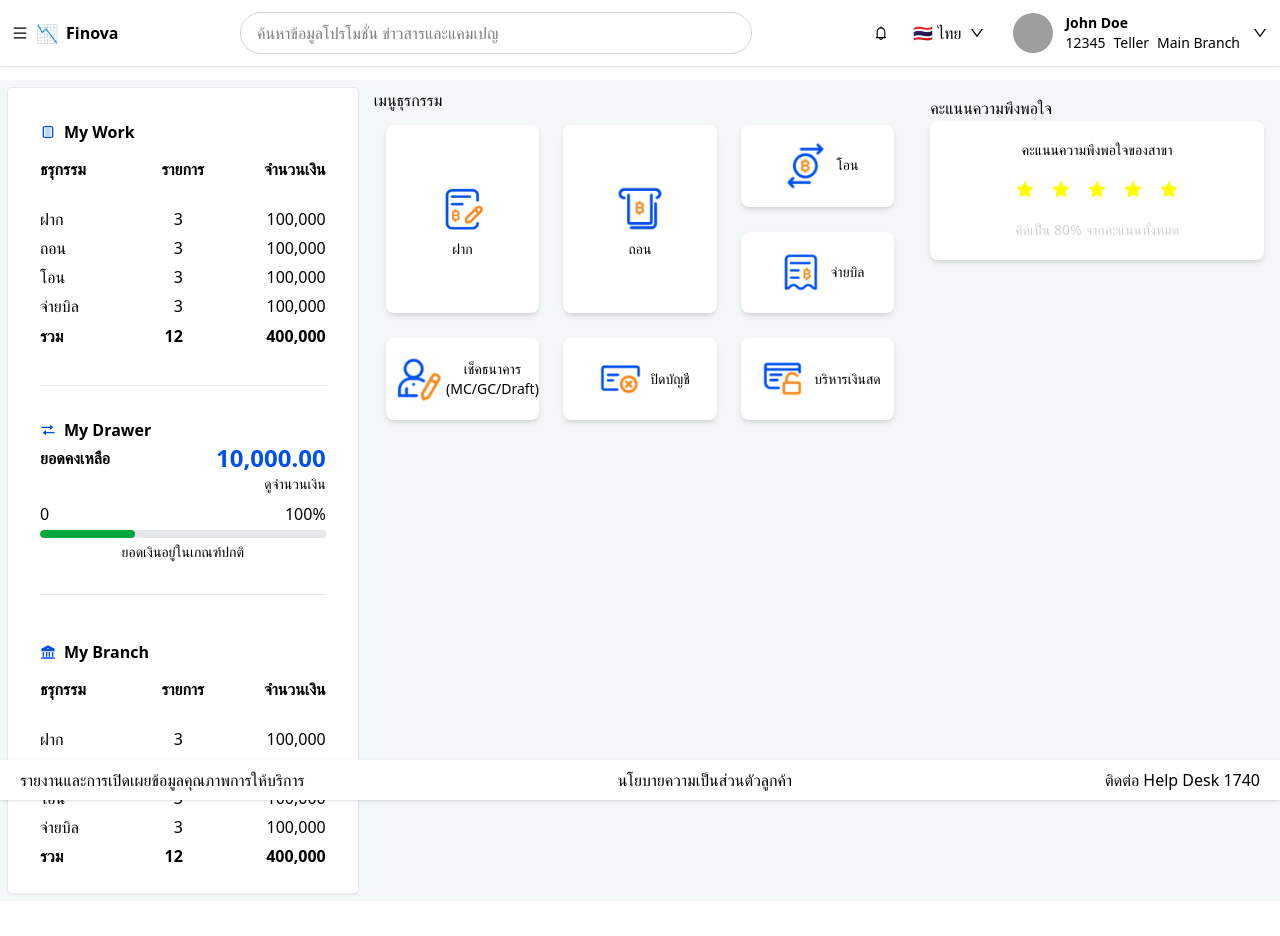
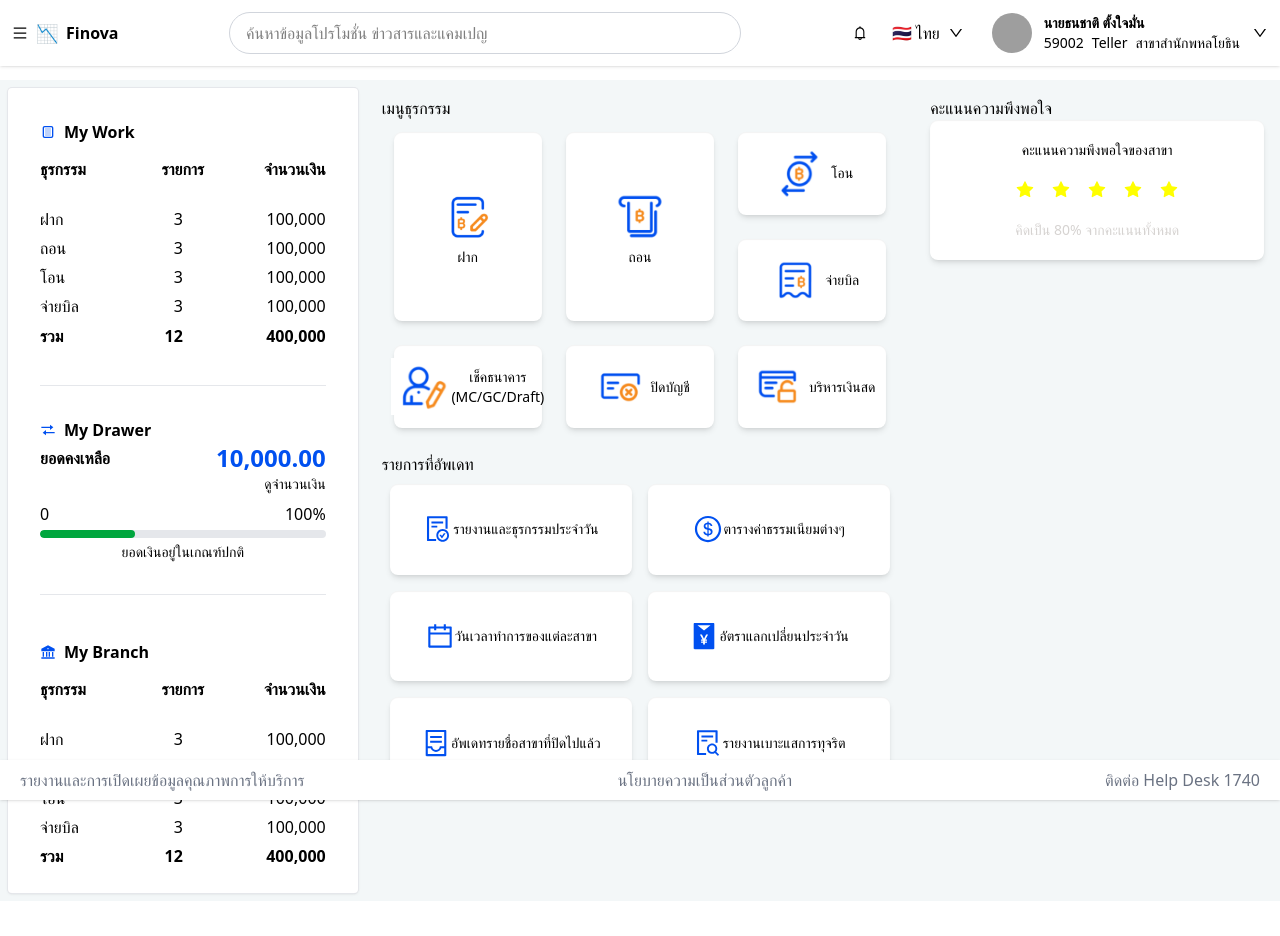
Before and after one commit to Infanna/finova-lab, a React (Vite) app in the folder client/: page / in a window 1280 px wide. Shown: the top 936 px of the page. Built offline with nearby package versions, Linux system fonts and the light colour scheme; grey boxes are pictures that could not be loaded.

Commit message:
update daily update component

```diff
--- a/client/src/components/Button/Button.tsx
+++ b/client/src/components/Button/Button.tsx
@@ -5,9 +5,16 @@ type ButtonProps = {
   onClick: () => void;
   icon?: string;
   style?: React.CSSProperties;
+  iconReact?: React.ReactNode;
 };
 
-const Button: React.FC<ButtonProps> = ({ label, onClick, icon, style }) => {
+const Button: React.FC<ButtonProps> = ({
+  label,
+  onClick,
+  icon,
+  style,
+  iconReact,
+}) => {
   const [isTall, setIsTall] = useState(false);
   const buttonRef = useRef<HTMLButtonElement>(null);
 
@@ -35,6 +42,7 @@ const Button: React.FC<ButtonProps> = ({ label, onClick, icon, style }) => {
         {icon && (
           <img src={icon} className="w-15 h-15 object-contain" alt="My Icon" />
         )}
+        {iconReact && <div className="text-ttb-blue text-3xl">{iconReact}</div>}
         {!isTall && (
           <div className="block break-words whitespace-pre-line">{label}</div>
         )}
--- /dev/null
+++ b/client/src/components/DailyUpdateMenu/DailyUpdateMenu.tsx
@@ -0,0 +1,54 @@
+import {
+  AiFillRedEnvelope,
+  AiOutlineCalendar,
+  AiOutlineContainer,
+  AiOutlineDollarCircle,
+  AiOutlineFileDone,
+  AiOutlineFileSearch,
+} from "react-icons/ai";
+import Button from "../Button/Button";
+
+export const DailyUpdateMenu = () => {
+  const fn = () => {
+    console.log("click");
+  };
+
+  return (
+    <div className="flex w-full container mx-auto">
+      <div className="flex flex-col gap-4 p-2 w-full h-80">
+        <Button
+          label="รายงานและธุรกรรมประจำวัน"
+          onClick={fn}
+          iconReact={<AiOutlineFileDone />}
+        ></Button>
+        <Button
+          label="วันเวลาทำการของแต่ละสาขา"
+          iconReact={<AiOutlineCalendar />}
+          onClick={fn}
+        ></Button>
+        <Button
+          label="อัพเดทรายชื่อสาขาที่ปิดไปแล้ว"
+          iconReact={<AiOutlineContainer />}
+          onClick={fn}
+        ></Button>
+      </div>
+      <div className="flex flex-col gap-4 p-2 w-full h-80">
+        <Button
+          label="ตารางค่าธรรมเนียมต่างๆ"
+          iconReact={<AiOutlineDollarCircle />}
+          onClick={fn}
+        ></Button>
+        <Button
+          label="อัตราแลกเปลี่ยนประจำวัน"
+          iconReact={<AiFillRedEnvelope />}
+          onClick={fn}
+        ></Button>
+        <Button
+          label="รายงานเบาะแสการทุจริต"
+          iconReact={<AiOutlineFileSearch />}
+          onClick={fn}
+        ></Button>
+      </div>
+    </div>
+  );
+};
--- a/client/src/constants/MockTellerData.tsx
+++ b/client/src/constants/MockTellerData.tsx
@@ -1,8 +1,8 @@
 export const tellerData = {
-  name: "John Doe",
-  branch: "Main Branch",
+  name: "นายธนชาติ ตั้งใจมั่น",
+  branch: "สาขาสำนักพหลโยธิน",
   image:
     "https://media.istockphoto.com/id/2192093755/th/%E0%B9%80%E0%B8%A7%E0%B8%84%E0%B9%80%E0%B8%95%E0%B8%AD%E0%B8%A3%E0%B9%8C/%E0%B8%99%E0%B8%B1%E0%B8%81%E0%B8%98%E0%B8%B8%E0%B8%A3%E0%B8%81%E0%B8%B4%E0%B8%88%E0%B8%96%E0%B8%B7%E0%B8%AD%E0%B8%98%E0%B8%99%E0%B8%9A%E0%B8%B1%E0%B8%95%E0%B8%A3%E0%B8%81%E0%B8%AD%E0%B8%87%E0%B9%81%E0%B8%95%E0%B9%88%E0%B8%95%E0%B8%B4%E0%B8%94%E0%B8%AD%E0%B8%A2%E0%B8%B9%E0%B9%88%E0%B9%83%E0%B8%99%E0%B8%9F%E0%B8%AD%E0%B8%87%E0%B8%84%E0%B9%8D%E0%B8%B2%E0%B8%9E%E0%B8%B9%E0%B8%94.jpg?s=1024x1024&w=is&k=20&c=KEk78P7aflXtBtu2RyFGG3PHDoTwvxDdSjzE3K0_2nw=",
   position: "Teller",
-  id: "12345",
+  id: "59002",
 };
--- a/client/src/layout/Footer/Footer.tsx
+++ b/client/src/layout/Footer/Footer.tsx
@@ -1,6 +1,6 @@
 const Footer = () => {
   return (
-    <div className="fixed bottom-0 left-0 flex justify-between items-center p-5 h-4 w-full shadow bg-white">
+    <div className="text-gray-500 fixed bottom-0 left-0 flex justify-between items-center p-5 h-4 w-full shadow bg-white">
       <p>รายงานและการเปิดเผยข้อมูลคุณภาพการให้บริการ</p>
       <p>นโยบายความเป็นส่วนตัวลูกค้า</p>
       <p>ติดต่อ Help Desk 1740</p>
--- a/client/src/page/MainPage/MainPage.tsx
+++ b/client/src/page/MainPage/MainPage.tsx
@@ -1,4 +1,5 @@
 import ContentCard from "../../components/ContentCard/ContentCard";
+import { DailyUpdateMenu } from "../../components/DailyUpdateMenu/DailyUpdateMenu";
 import Rating from "../../components/Rating/Rating";
 import TransactionMenu from "../../components/TransactionMenu/TransactionMenu";
 import TransactionOverview from "../TransactionOverview/TransactionOverview";
@@ -9,6 +10,7 @@ export default function MainPage() {
       <div className={contentCardBorder}>
         <TransactionOverview />
       </div>
+      <div className={contentCardBorder}>
         <ContentCard
           row={1}
           contentList={[
@@ -18,6 +20,16 @@ export default function MainPage() {
             },
           ]}
         ></ContentCard>
+        <ContentCard
+          row={1}
+          contentList={[
+            {
+              title: "รายการที่อัพเดท",
+              content: <DailyUpdateMenu />,
+            },
+          ]}
+        ></ContentCard>
+      </div>
       <div className={contentCardBorder}>
         <ContentCard
           row={1}
--- a/client/src/page/TransactionOverview/TransactionOverview.tsx
+++ b/client/src/page/TransactionOverview/TransactionOverview.tsx
@@ -27,7 +27,7 @@ function Transactions({
       amount: acc.amount + v.amount,
       quantity: acc.quantity + v.quantity,
     }),
-    { name: "รวม", quantity: 0, amount: 0 },
+    { name: "รวม", quantity: 0, amount: 0 }
   );
 
   const formatter = Intl.NumberFormat(undefined, {});
@@ -38,7 +38,7 @@ function Transactions({
         <span className="text-ttb-blue">{icon}</span>
         <span>{title}</span>
       </div>
-      <div className="justify-self-start font-bold">ธรุกรรม</div>
+      <div className="justify-self-start font-bold">ธุรกรรม</div>
       <div className="justify-self-center font-bold">รายการ</div>
       <div className="justify-self-end font-bold">จำนวนเงิน</div>
       <div className="col-span-3 grid grid-cols-2">
```
Lines whose indentation alone changed are shown as unchanged.
